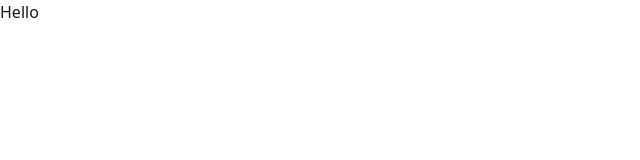
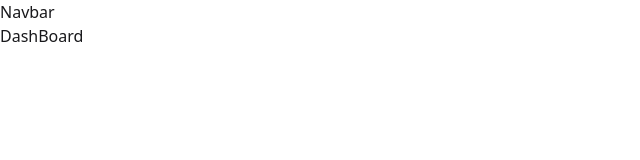
Before and after one commit to Faraan10/student-dashboard, a React (Vite) app: page /dashboard in a window 1280 px wide. Shown: the top 160 px of the page, without its empty margins (0-640 px from the left). Built offline with nearby package versions, Linux system fonts and the light colour scheme.

Commit message:
react-router commit

```diff
--- a/src/App.jsx
+++ b/src/App.jsx
@@ -1,7 +1,26 @@
+import { BrowserRouter, Routes, Route } from "react-router-dom";
+import { Home, DashBoard, Login, NotFound } from "./pages/index";
+import MainLayout from "./layouts/MainLayout";
+import AuthLayout from "./layouts/AuthLayout";
+import PrivateRoute from "./routes/PrivateRoute";
+
 const App = () => {
   return (
     <>
-      <h1>Hello</h1>
+      <BrowserRouter>
+        <Routes>
+          <Route element={<MainLayout />}>
+            <Route path="/" element={<Home />} />
+            <Route path="*" element={<NotFound />} />
+            <Route element={<PrivateRoute />}>
+              <Route path="/dashboard" element={<DashBoard />} />
+            </Route>
+          </Route>
+          <Route element={<AuthLayout />}>
+            <Route path="/login" element={<Login />} />
+          </Route>
+        </Routes>
+      </BrowserRouter>
     </>
   );
 };
--- /dev/null
+++ b/src/components/Navbar.jsx
@@ -0,0 +1,7 @@
+import React from "react";
+
+const Navbar = () => {
+  return <div>Navbar</div>;
+};
+
+export default Navbar;
--- /dev/null
+++ b/src/layouts/AuthLayout.jsx
@@ -0,0 +1,11 @@
+import { Outlet } from "react-router-dom";
+
+const AuthLayout = () => {
+  return (
+    <div>
+      <Outlet />
+    </div>
+  );
+};
+
+export default AuthLayout;
--- /dev/null
+++ b/src/layouts/MainLayout.jsx
@@ -0,0 +1,15 @@
+import { Outlet } from "react-router-dom";
+import Navbar from "../components/Navbar";
+
+const MainLayout = () => {
+  return (
+    <>
+      <Navbar />
+      <main>
+        <Outlet />
+      </main>
+    </>
+  );
+};
+
+export default MainLayout;
--- /dev/null
+++ b/src/pages/Home.jsx
@@ -0,0 +1,7 @@
+import React from "react";
+
+const Home = () => {
+  return <div>Home</div>;
+};
+
+export default Home;
--- /dev/null
+++ b/src/pages/index.js
@@ -0,0 +1,4 @@
+export { default as Home } from "./Home";
+export { default as DashBoard } from "./DashBoard";
+export { default as Login } from "./Login";
+export { default as NotFound } from "./NotFound";
--- /dev/null
+++ b/src/routes/PrivateRoute.jsx
@@ -0,0 +1,12 @@
+import React from "react";
+import { Outlet } from "react-router-dom";
+
+const PrivateRoute = () => {
+  return (
+    <div>
+      <Outlet />
+    </div>
+  );
+};
+
+export default PrivateRoute;
```
